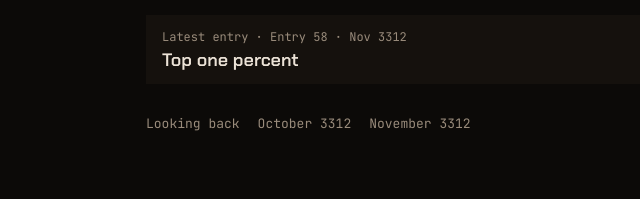
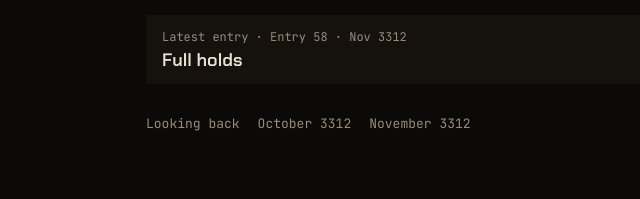
Before and after one commit to praclarush/rislyss, a plain HTML site: page journal.html in a window 1280 px wide. Shown: the part 279-478 px from the top of the page, 134-774 px from the left. Drawn offline with Linux system fonts and the light colour scheme.

Commit message:
Journal Entry 58 retitled Full holds
Co-Authored-By: Claude Opus 5.5 <noreply@anthropic.com>

```diff
--- a/journal.html
+++ b/journal.html
@@ -58,7 +58,7 @@ dialog.reader::backdrop { background: rgba(0, 0, 0, .8); }
   <h1>The <span>Rislyss</span> Journal</h1>
   <p class="dek">Sarah's own entries, written for herself between jumps. The chronicle keeps the record and the flight log keeps the numbers; this is what she made of it.</p>
   <nav class="latest" aria-label="Latest entry">
-    <a href="#entry-58"><span class="d">Latest entry · Entry 58 · Nov 3312</span><span class="t">Top one percent</span></a>
+    <a href="#entry-58"><span class="d">Latest entry · Entry 58 · Nov 3312</span><span class="t">Full holds</span></a>
   </nav>
   <nav class="months" aria-label="Months">
     <a href="#looking-back">Looking back</a>
@@ -740,7 +740,7 @@ dialog.reader::backdrop { background: rgba(0, 0, 0, .8); }
     </div>
   </article>
   <article class="jentry" id="entry-58">
-    <a class="row" href="#entry-58"><span class="no">Entry 58</span><span class="dt">Nov 3312</span><span class="t">Top one percent</span></a>
+    <a class="row" href="#entry-58"><span class="no">Entry 58</span><span class="dt">Nov 3312</span><span class="t">Full holds</span></a>
     <div class="full" hidden>
       <div class="meta"><span>systems up 02:21 GST</span><span class="loc">Invictus, in supercruise at HR 1076</span></div>
       <p>The Outbreak at Trianguli paid out first thing. One emission and the isolators just kept coming, more then I'd planned to need, and later the unrest at Arietis did the same with improvised components. When it works it's almost dull.</p>
```
